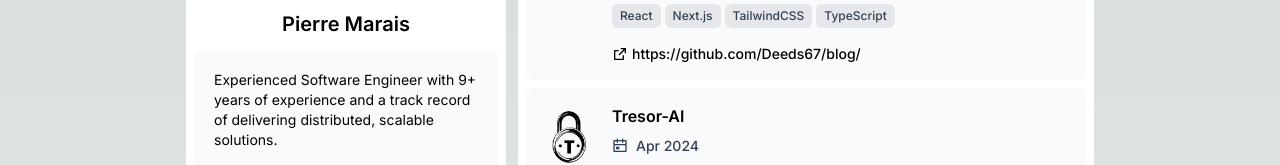
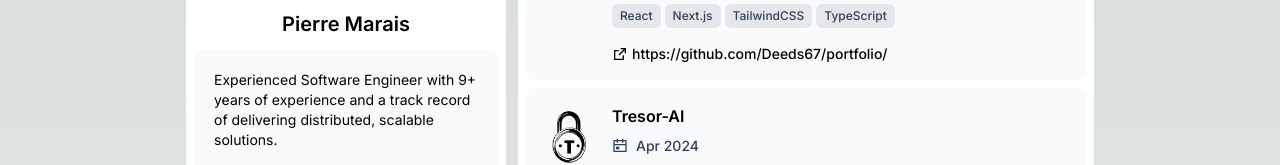
Before and after one commit to Deeds67/portfolio, a Next.js app: page /projects in a window 1280 px wide. Shown: the part 254-419 px from the top of the page. Built offline with nearby package versions, Linux system fonts and the light colour scheme.

Commit message:
Renamed repo to portfolio

```diff
--- a/src/components/ui/Projects/index.tsx
+++ b/src/components/ui/Projects/index.tsx
@@ -9,7 +9,7 @@ const Projects = () => {
             description: "Built & open sourced this portfolio website",
             tags: ["React", "Next.js", "TailwindCSS", "TypeScript"],
             logo: "/linkedinprofilepic.jpeg",
-            url: "https://github.com/Deeds67/blog/"
+            url: "https://github.com/Deeds67/portfolio/"
         },
         {
             company: "Tresor-AI",
```
